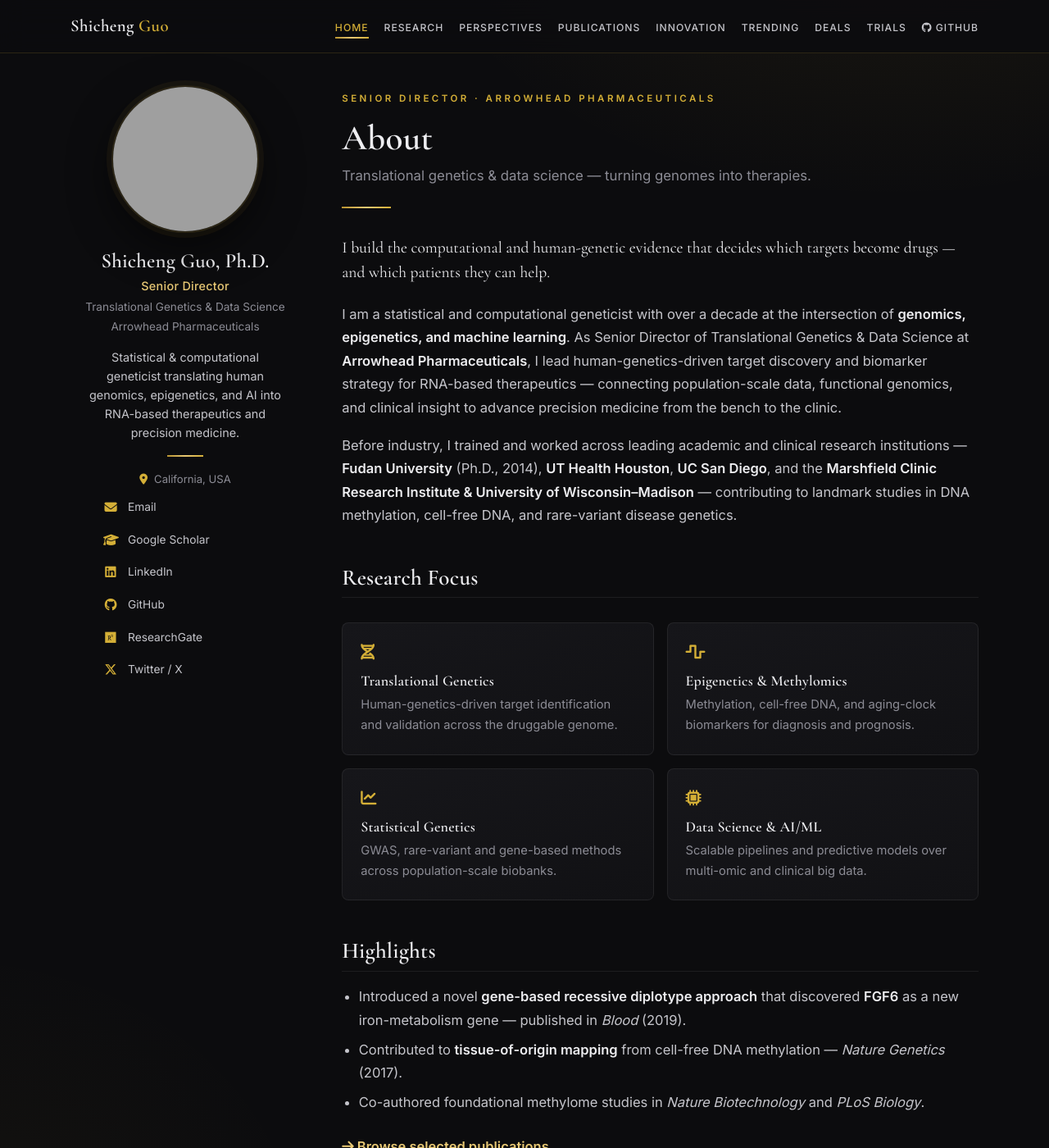
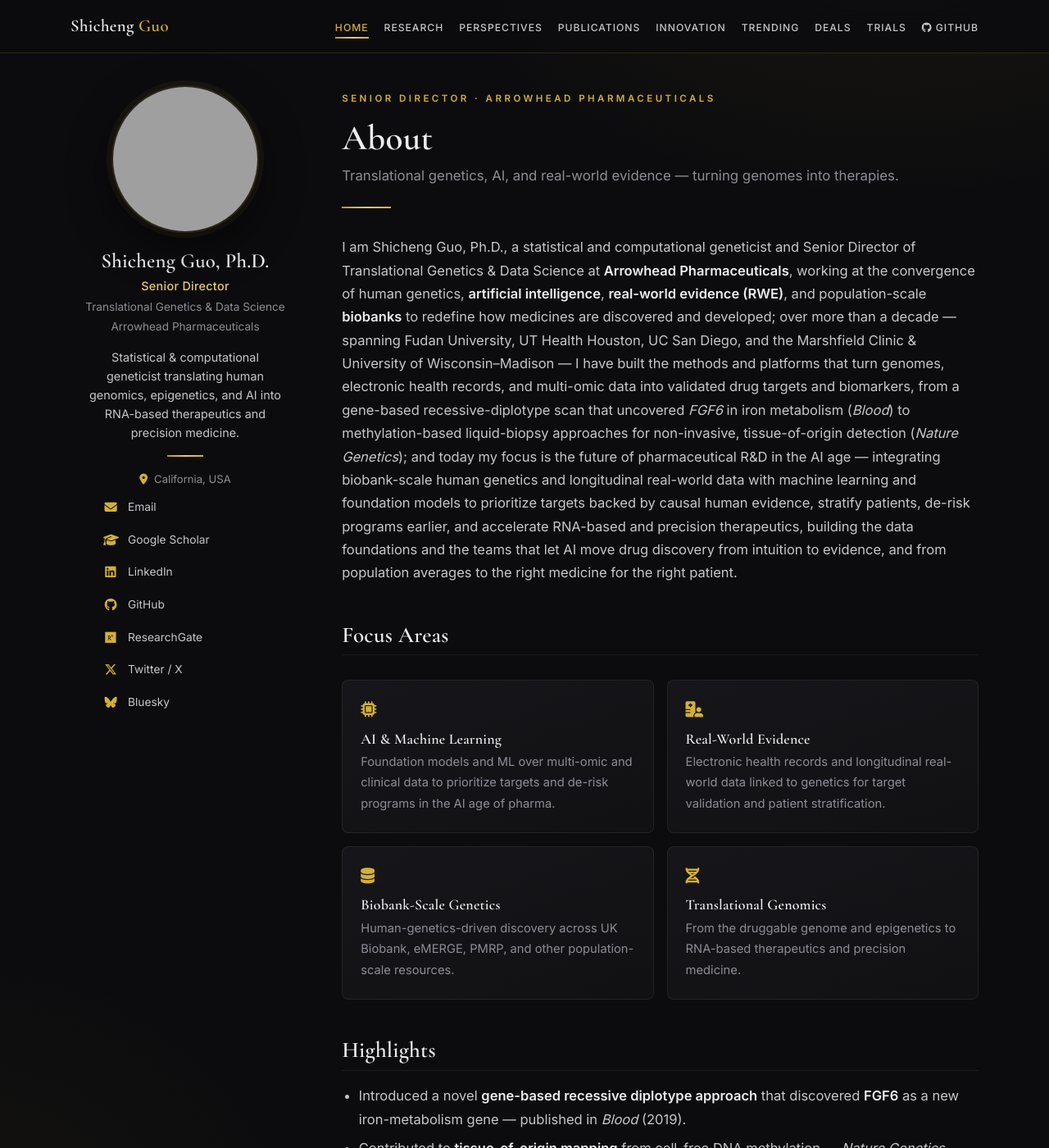
Before and after one commit to Shicheng-Guo/Shicheng-Guo.Github.io, a Jekyll site: the page built from index.html, in a window 1280 px wide and 1400 px high. Shown: the whole window at 82% size. Built offline with Jekyll 4.4.1, drawn with Linux system fonts in a browser that asks for light colours; the list of posts is cut into pages by our own code.

Commit message:
About: single AI/RWE/biobank-focused paragraph; add Bluesky; slim Deals table
- Rewrite About as one long paragraph emphasizing AI, real-world evidence,
  biobanks, and the future of pharma in the AI age; refocus Focus Areas cards
- Add Bluesky link to sidebar; bump Font Awesome to 6.7.2 for the icon
- Deals: remove Value/Area/Modality/Stage columns and filters (Date/Deal/Type)

```diff
--- a/_includes/author-profile.html
+++ b/_includes/author-profile.html
@@ -17,5 +17,6 @@
     <li><a href="https://github.com/Shicheng-Guo"><i class="fa-brands fa-github"></i> GitHub</a></li>
     <li><a href="https://www.researchgate.net/profile/Shicheng_Guo"><i class="fa-brands fa-researchgate"></i> ResearchGate</a></li>
     <li><a href="https://twitter.com/ShichengGuo"><i class="fa-brands fa-x-twitter"></i> Twitter / X</a></li>
+    <li><a href="https://bsky.app/profile/shihcheng.bsky.social"><i class="fa-brands fa-bluesky"></i> Bluesky</a></li>
   </ul>
 </aside>
--- a/_layouts/default.html
+++ b/_layouts/default.html
@@ -21,7 +21,7 @@
   <link rel="preconnect" href="https://fonts.googleapis.com">
   <link rel="preconnect" href="https://fonts.gstatic.com" crossorigin>
   <link href="https://fonts.googleapis.com/css2?family=Cormorant+Garamond:ital,wght@0,400;0,500;0,600;0,700;1,400;1,500;1,600&family=Inter:wght@400;500;600;700&display=swap" rel="stylesheet">
-  <link rel="stylesheet" href="https://cdnjs.cloudflare.com/ajax/libs/font-awesome/6.5.2/css/all.min.css">
+  <link rel="stylesheet" href="https://cdnjs.cloudflare.com/ajax/libs/font-awesome/6.7.2/css/all.min.css">
 
   <link rel="stylesheet" href="{{ site.url }}/assets/css/main.css">
   <link rel="canonical" href="{{ site.url }}{{ page.url }}">
--- a/index.html
+++ b/index.html
@@ -3,38 +3,34 @@
 show_title: true
 title: "About"
 eyebrow: "Senior Director · Arrowhead Pharmaceuticals"
-tagline: "Translational genetics &amp; data science — turning genomes into therapies."
+tagline: "Translational genetics, AI, and real-world evidence — turning genomes into therapies."
 description: "Shicheng Guo, Ph.D. — Senior Director of Translational Genetics & Data Science at Arrowhead Pharmaceuticals."
 ---
 
-<p class="lead">I build the computational and human-genetic evidence that decides which targets become drugs — and which patients they can help.</p>
+<p>I am Shicheng Guo, Ph.D., a statistical and computational geneticist and Senior Director of Translational Genetics &amp; Data Science at <strong>Arrowhead Pharmaceuticals</strong>, working at the convergence of human genetics, <strong>artificial intelligence</strong>, <strong>real-world evidence (RWE)</strong>, and population-scale <strong>biobanks</strong> to redefine how medicines are discovered and developed; over more than a decade — spanning Fudan University, UT Health Houston, UC San Diego, and the Marshfield Clinic &amp; University of Wisconsin–Madison — I have built the methods and platforms that turn genomes, electronic health records, and multi-omic data into validated drug targets and biomarkers, from a gene-based recessive-diplotype scan that uncovered <em>FGF6</em> in iron metabolism (<em>Blood</em>) to methylation-based liquid-biopsy approaches for non-invasive, tissue-of-origin detection (<em>Nature Genetics</em>); and today my focus is the future of pharmaceutical R&amp;D in the AI age — integrating biobank-scale human genetics and longitudinal real-world data with machine learning and foundation models to prioritize targets backed by causal human evidence, stratify patients, de-risk programs earlier, and accelerate RNA-based and precision therapeutics, building the data foundations and the teams that let AI move drug discovery from intuition to evidence, and from population averages to the right medicine for the right patient.</p>
 
-<p>I am a statistical and computational geneticist with over a decade at the intersection of <strong>genomics, epigenetics, and machine learning</strong>. As Senior Director of Translational Genetics &amp; Data Science at <strong>Arrowhead Pharmaceuticals</strong>, I lead human-genetics-driven target discovery and biomarker strategy for RNA-based therapeutics — connecting population-scale data, functional genomics, and clinical insight to advance precision medicine from the bench to the clinic.</p>
-
-<p>Before industry, I trained and worked across leading academic and clinical research institutions — <strong>Fudan University</strong> (Ph.D., 2014), <strong>UT Health Houston</strong>, <strong>UC San Diego</strong>, and the <strong>Marshfield Clinic Research Institute &amp; University of Wisconsin–Madison</strong> — contributing to landmark studies in DNA methylation, cell-free DNA, and rare-variant disease genetics.</p>
-
-<h2>Research Focus</h2>
+<h2>Focus Areas</h2>
 
 <div class="highlights">
   <div class="hl-card">
-    <i class="fa-solid fa-dna"></i>
-    <h3>Translational Genetics</h3>
-    <p>Human-genetics-driven target identification and validation across the druggable genome.</p>
+    <i class="fa-solid fa-microchip"></i>
+    <h3>AI &amp; Machine Learning</h3>
+    <p>Foundation models and ML over multi-omic and clinical data to prioritize targets and de-risk programs in the AI age of pharma.</p>
   </div>
   <div class="hl-card">
-    <i class="fa-solid fa-wave-square"></i>
-    <h3>Epigenetics &amp; Methylomics</h3>
-    <p>Methylation, cell-free DNA, and aging-clock biomarkers for diagnosis and prognosis.</p>
+    <i class="fa-solid fa-hospital-user"></i>
+    <h3>Real-World Evidence</h3>
+    <p>Electronic health records and longitudinal real-world data linked to genetics for target validation and patient stratification.</p>
   </div>
   <div class="hl-card">
-    <i class="fa-solid fa-chart-line"></i>
-    <h3>Statistical Genetics</h3>
-    <p>GWAS, rare-variant and gene-based methods across population-scale biobanks.</p>
+    <i class="fa-solid fa-database"></i>
+    <h3>Biobank-Scale Genetics</h3>
+    <p>Human-genetics-driven discovery across UK Biobank, eMERGE, PMRP, and other population-scale resources.</p>
   </div>
   <div class="hl-card">
-    <i class="fa-solid fa-microchip"></i>
-    <h3>Data Science &amp; AI/ML</h3>
-    <p>Scalable pipelines and predictive models over multi-omic and clinical big data.</p>
+    <i class="fa-solid fa-dna"></i>
+    <h3>Translational Genomics</h3>
+    <p>From the druggable genome and epigenetics to RNA-based therapeutics and precision medicine.</p>
   </div>
 </div>
 
```
Also changed, not shown: assets/js/deals.js (+2 -16 lines), deals.md (+2 -5 lines).
